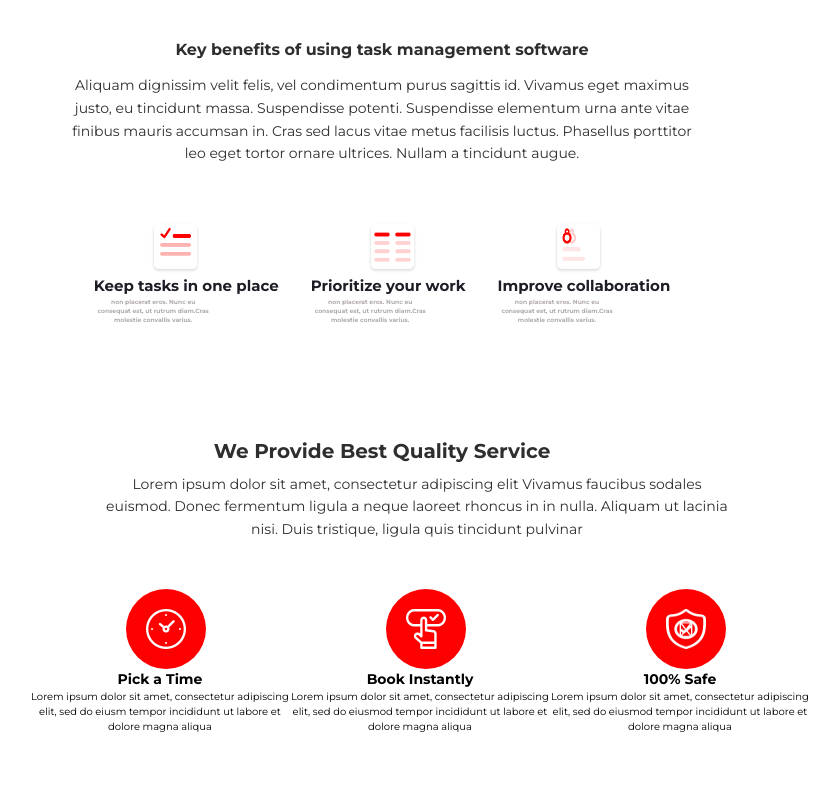
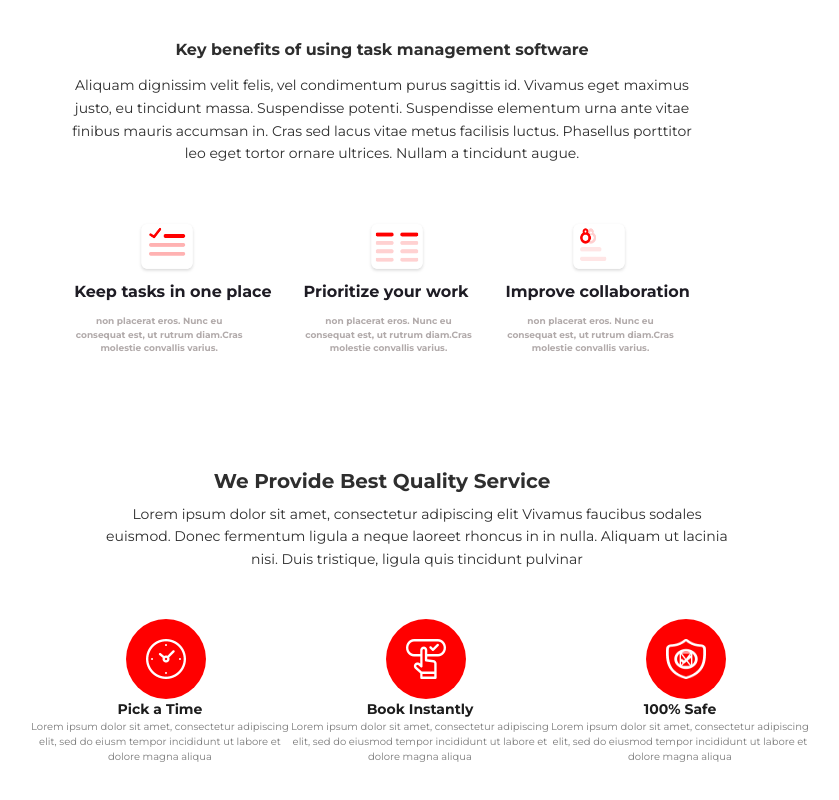
Before and after one commit to Gnanamoorth/gnanamoorthy, a plain HTML site: page assignment/webpage.html in a window 1280 px wide. Shown: the part 3290-4090 px from the top of the page, without its empty margins (258-1097 px from the left). Drawn offline with nearby package versions, Linux system fonts and the light colour scheme; files that its build step writes are made by us from their sources.

Commit message:
Update webpage.scss

```diff
--- a/assignment/webpage.scss
+++ b/assignment/webpage.scss
@@ -34,13 +34,13 @@
  .two{
     background-color: $color3;
  }
- .six{
+ .three{
     color: $color7;
  }
- .five{
+ .four{
     color:$color8;
  }
- .seven{
+ .five{
     color: $color9;
  }
  .path27 {
@@ -125,19 +125,22 @@
   .small{
     h2{
       font-weight: bold;
-      font-size: 15px;
+      font-size: 16px;
       color: $color6;
+      margin-top: 5px;
     }
     p{
-        color: $color5;
-        width: 119px;
-        font-weight: bold;
-        font-size: 6px;
-        text-align: center;
+       color: $color5;
+       width: 170px;
+       font-weight: bold;
+       font-size: 9px;
+       text-align: center;
+       margin-top: 10px;
     }
     img{
-        width: 51px;
+        width: 60px;
         height: 54px;
         margin-left: 56px;
+        margin-left: 63px;
     }
   }
```
